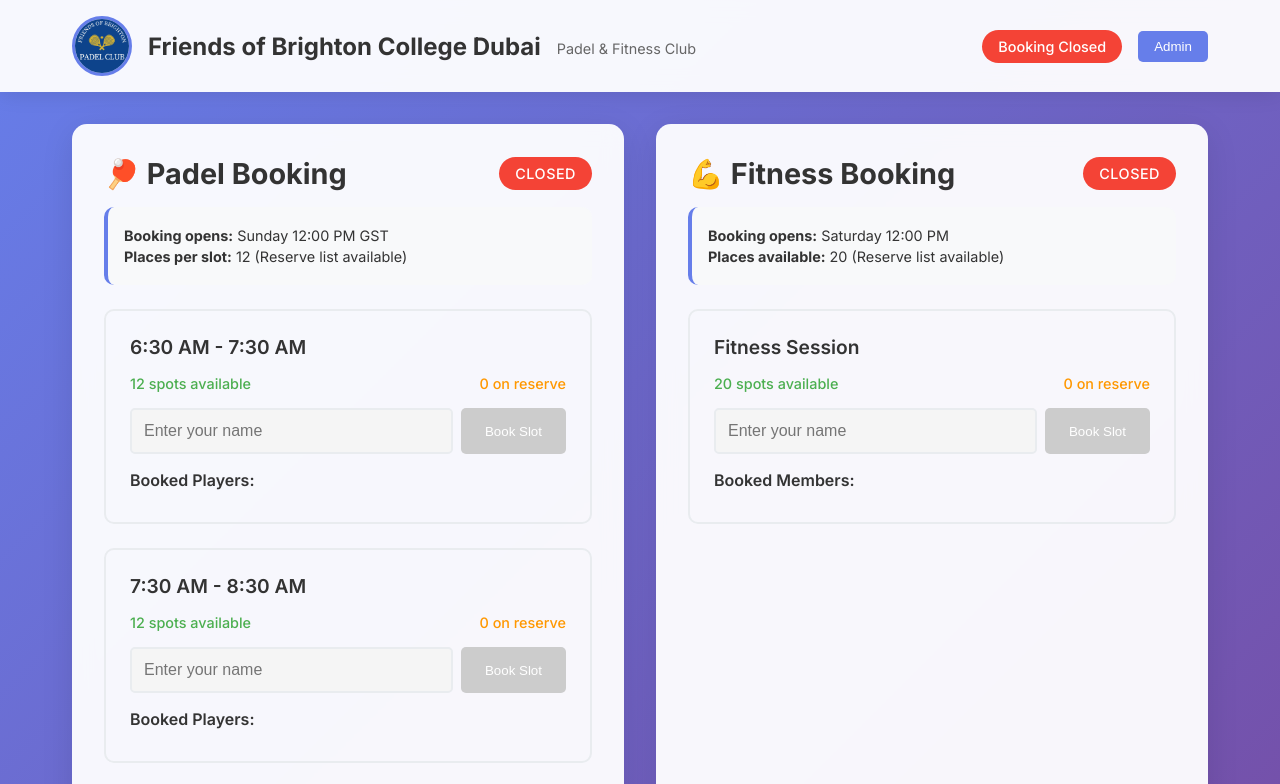
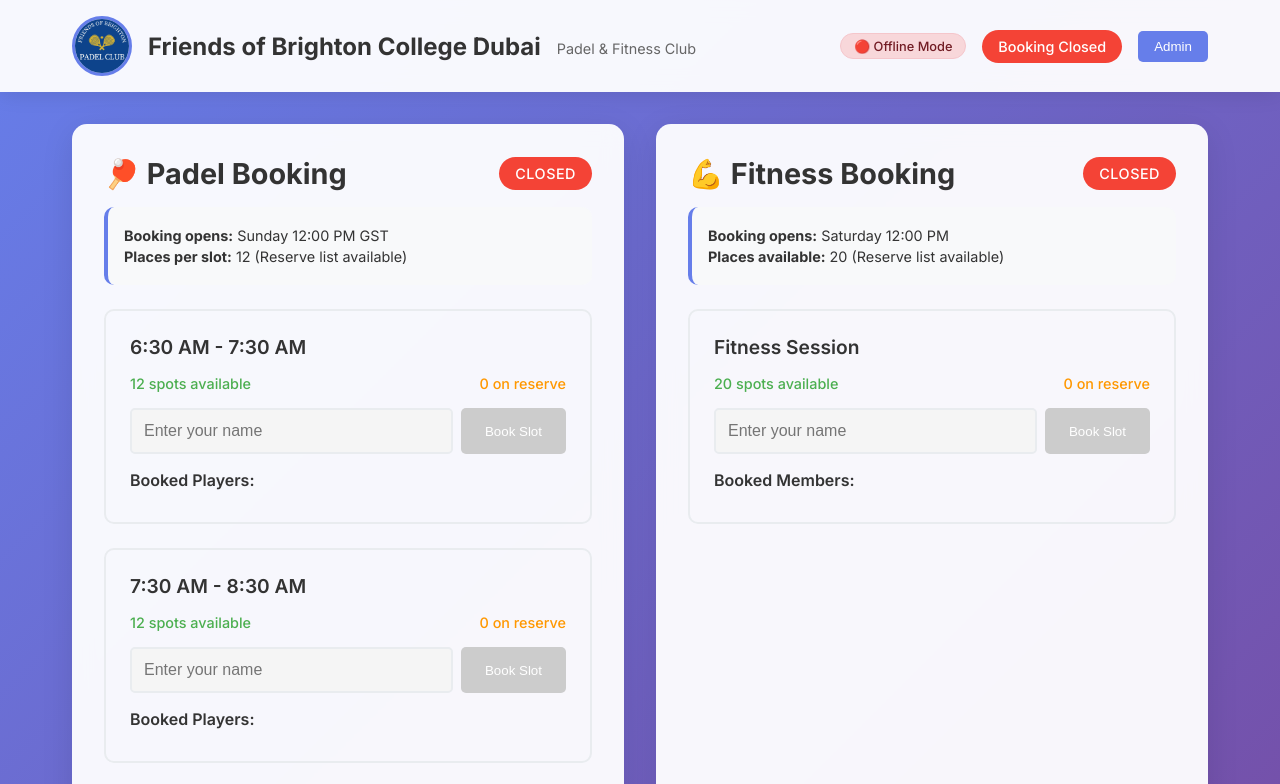
Before and after one commit to inphtech/fobc-booking-system, a plain HTML site: page index.html in a window 1280 px wide. Shown: the top 784 px of the page. Drawn offline with Linux system fonts and the light colour scheme; no server answers.

Commit message:
Add server connection debugging and status indicator
- Added comprehensive console logging for server API calls
- Added visual server status indicator in header
- Shows 'Server Connected' (green) or 'Offline Mode' (red)
- Enhanced debugging to help identify cross-device sync issues
- Added proper error handling and fallback messaging
- Users can now see if they're connected to server or using localStorage

This will help identify why cross-device sync isn't working - check browser console and server status indicator.

```diff
--- a/index.html
+++ b/index.html
@@ -17,6 +17,7 @@
                 <p>Padel & Fitness Club</p>
             </div>
             <div class="booking-status">
+                <span id="server-status" class="server-status">🔄 Connecting...</span>
                 <span id="booking-status">Booking Open</span>
                 <button id="admin-btn" onclick="toggleAdmin()">Admin</button>
             </div>
--- a/script.js
+++ b/script.js
@@ -18,23 +18,37 @@
 // Load data from server API
 async function loadBookingData() {
     try {
+        console.log('Attempting to load data from server...');
+
         // Load bookings from server
         const bookingsResponse = await fetch('/api/bookings');
         if (bookingsResponse.ok) {
             bookingData = await bookingsResponse.json();
+            console.log('✅ Successfully loaded bookings from server:', bookingData);
+
+            // Show server status in UI
+            updateServerStatus(true);
+        } else {
+            throw new Error(`Server responded with status: ${bookingsResponse.status}`);
         }
 
         // Load booking status from server
         const statusResponse = await fetch('/api/status');
         if (statusResponse.ok) {
             bookingStatus = await statusResponse.json();
+            console.log('✅ Successfully loaded status from server:', bookingStatus);
         }
     } catch (error) {
-        console.log('Server not available, using localStorage fallback');
+        console.log('❌ Server not available, using localStorage fallback:', error.message);
+
+        // Show server status in UI
+        updateServerStatus(false);
+
         // Fallback to localStorage if server is not available
         const saved = localStorage.getItem('fobc-booking-data');
         if (saved) {
             bookingData = JSON.parse(saved);
+            console.log('📱 Loaded data from localStorage:', bookingData);
         }
 
         const savedStatus = localStorage.getItem('fobc-booking-status');
@@ -46,6 +60,20 @@
     checkAutoClose();
     updateBookingStatus();
     updateAllSlots();
+}
+
+// Update server status indicator
+function updateServerStatus(isConnected) {
+    const statusElement = document.getElementById('server-status');
+    if (statusElement) {
+        if (isConnected) {
+            statusElement.textContent = '🟢 Server Connected';
+            statusElement.className = 'server-status connected';
+        } else {
+            statusElement.textContent = '🔴 Offline Mode';
+            statusElement.className = 'server-status offline';
+        }
+    }
 }
 
 // Save data to server API
--- a/styles.css
+++ b/styles.css
@@ -57,6 +57,27 @@
     display: flex;
     align-items: center;
     gap: 1rem;
+    flex-wrap: wrap;
+}
+
+.server-status {
+    padding: 0.3rem 0.8rem;
+    border-radius: 15px;
+    font-size: 0.8rem;
+    font-weight: 500;
+    border: 1px solid #ddd;
+}
+
+.server-status.connected {
+    background: #d4edda;
+    color: #155724;
+    border-color: #c3e6cb;
+}
+
+.server-status.offline {
+    background: #f8d7da;
+    color: #721c24;
+    border-color: #f5c6cb;
 }
 
 #booking-status {
```
